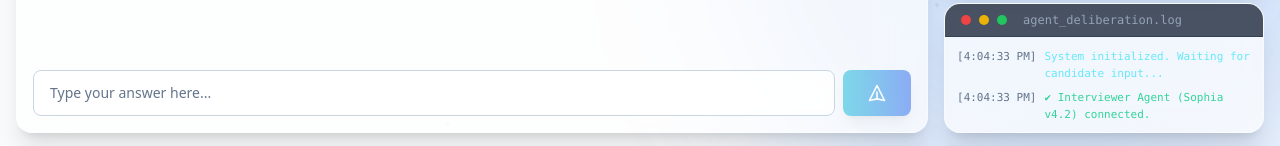
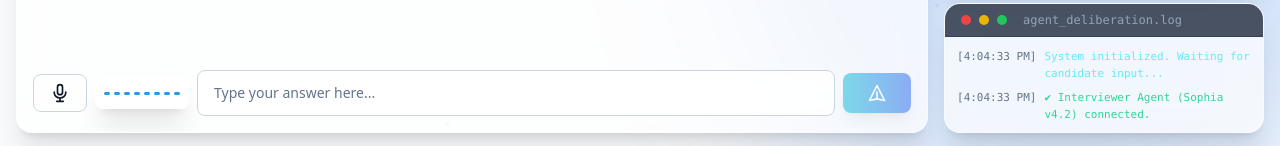
Before and after one commit to Biswa2531/multi-agent-interview-system, a React app in the folder frontend/: page /interview in a window 1280 px wide. Shown: the part 651-797 px from the top of the page. Built offline with nearby package versions, Linux system fonts and the light colour scheme; no server answers; sample sign-in values are in the browser's storage; the HTML template or start-up script is replaced by a standard one.

Commit message:
Week 6 phase 1 final update Completed Interactive AI Features: Added real-time Audio Visualizer (Web Audio API), finalized proctoring, TTS, hint system, and UI polish.

```diff
--- a/frontend/src/pages/Interview.jsx
+++ b/frontend/src/pages/Interview.jsx
@@ -44,10 +44,16 @@ function Interview() {
   const [webcamActive, setWebcamActive] = useState(false)
   const interviewStartedRef = useRef(interviewStarted)
   const [hintsUsed, setHintsUsed] = useState(0)
-
-  // Live Scores State (0 to 10)
   const [techScore, setTechScore] = useState(0)
   const [behavScore, setBehavScore] = useState(0)
+
+  // Audio Visualizer State
+  const [isListening, setIsListening] = useState(false)
+  const [audioLevels, setAudioLevels] = useState(Array(8).fill(0))
+  const audioContextRef = useRef(null)
+  const analyserRef = useRef(null)
+  const streamRef = useRef(null)
+  const animationRef = useRef(null)
 
   // Job Roles List
   const jobRoles = ['Software Engineer', 'Full Stack Developer', 'Data Scientist', 'DevOps Engineer', 'Product Manager', 'System Architect', 'Frontend Developer', 'Backend Developer']
@@ -81,18 +87,57 @@ function Interview() {
 
   // Ask for a Hint Function
   const handleAskHint = () => {
-    if (currentRound !== 1) {
-      toast.error('Hints are only available during the Technical Round!')
-      return
-    }
-    if (hintsUsed >= 3) {
-      toast.error('Maximum hints reached for this session.')
-      return
-    }
+    if (currentRound !== 1) { toast.error('Hints are only available during the Technical Round!'); return }
+    if (hintsUsed >= 3) { toast.error('Maximum hints reached for this session.'); return }
     setHintsUsed(prev => prev + 1)
     addLog('warning', `Hint requested by candidate. Score penalty applied (-5%). Hint #${hintsUsed + 1} used.`)
     toast.success('💡 Hint: Try breaking the problem down into smaller functions first!')
     setMessages(prev => [...prev, { role: 'ai', text: `**[HINT PROVIDED]**\nSince you asked for a clue, try breaking the problem down into smaller, manageable functions. Remember to handle edge cases! (Note: 5% score penalty applied).` }])
+  }
+
+  // Toggle Microphone & Visualizer
+  const toggleListening = async () => {
+    if (isListening) {
+      setIsListening(false)
+      cancelAnimationFrame(animationRef.current)
+      if (streamRef.current) streamRef.current.getTracks().forEach(track => track.stop())
+      if (audioContextRef.current) audioContextRef.current.close()
+      setAudioLevels(Array(8).fill(0))
+      return
+    }
+
+    try {
+      const stream = await navigator.mediaDevices.getUserMedia({ audio: true })
+      streamRef.current = stream
+
+      const AudioContext = window.AudioContext || window.webkitAudioContext
+      const audioContext = new AudioContext()
+      audioContextRef.current = audioContext
+
+      const analyser = audioContext.createAnalyser()
+      analyserRef.current = analyser
+      analyser.fftSize = 64
+
+      const source = audioContext.createMediaStreamSource(stream)
+      source.connect(analyser)
+
+      const bufferLength = analyser.frequencyBinCount
+      const dataArray = new Uint8Array(bufferLength)
+
+      setIsListening(true)
+
+      const updateVisualizer = () => {
+        analyser.getByteFrequencyData(dataArray)
+        const levels = Array.from(dataArray.slice(0, 8)).map(value => (value / 255) * 100)
+        setAudioLevels(levels)
+        animationRef.current = requestAnimationFrame(updateVisualizer)
+      }
+      updateVisualizer()
+      addLog('info', 'Microphone activated. Audio visualizer is live.')
+    } catch (err) {
+      toast.error('Microphone access denied.')
+      addLog('error', 'Microphone access denied.')
+    }
   }
 
   // MAIN INITIALIZATION & PROCTORING EFFECT
@@ -117,10 +162,7 @@ function Interview() {
         stream = await navigator.mediaDevices.getUserMedia({ video: true })
         setWebcamActive(true)
         addLog('success', 'Webcam proctoring activated. Snapshots will be taken every 30s.')
-
-        snapshotInterval = setInterval(() => {
-          addLog('info', 'Proctoring: Background snapshot captured and encrypted.')
-        }, 30000)
+        snapshotInterval = setInterval(() => { addLog('info', 'Proctoring: Background snapshot captured and encrypted.') }, 30000)
       } catch (err) {
         addLog('warning', 'Webcam access denied. Proctoring limited to tab-switch detection.')
       }
@@ -134,11 +176,7 @@ function Interview() {
           const newViolations = prev + 1
           addLog('error', `VIOLATION DETECTED: Tab switch or window minimize! (${newViolations}/3)`)
           toast.error(`⚠️ Warning: Tab switch detected! (${newViolations}/3)`)
-
-          if (newViolations >= 3) {
-            toast.error('Maximum violations reached. Auto-submitting interview.')
-            setTimeout(() => navigate('/feedback'), 2000)
-          }
+          if (newViolations >= 3) { toast.error('Maximum violations reached. Auto-submitting interview.'); setTimeout(() => navigate('/feedback'), 2000) }
           return newViolations
         })
       }
@@ -149,6 +187,10 @@ function Interview() {
       document.removeEventListener('visibilitychange', handleVisibilityChange)
       if (snapshotInterval) clearInterval(snapshotInterval)
       if (stream) stream.getTracks().forEach(track => track.stop())
+      // Cleanup Audio Visualizer
+      cancelAnimationFrame(animationRef.current)
+      if (streamRef.current) streamRef.current.getTracks().forEach(track => track.stop())
+      if (audioContextRef.current) audioContextRef.current.close()
     }
   }, [])
 
@@ -199,7 +241,6 @@ function Interview() {
     setMessages(prev => [...prev, { role: 'user', text: codeMessage }])
     addLog('success', 'Code submitted for evaluation.')
     toast.success('Code submitted to AI Evaluator!')
-    // Simulate score update on code submission
     setTechScore(prev => Math.min(prev + Math.random() * 2 + 1, 10))
   }
 
@@ -227,11 +268,8 @@ function Interview() {
       const res = await axios.post('http://127.0.0.1:5000/api/interview', { message: userMessage, job_role: jobRole, chat_history: chatHistory, current_round: currentRound }, { headers: { 'Authorization': `Bearer ${token}` } })
       addLog('info', 'Evaluator Agent (Chronos): Analyzing response...')
       setMessages(prev => [...prev, { role: 'ai', text: res.data.response }])
-
-      // Simulate live score updates
       setTechScore(prev => Math.min(prev + Math.random() * 1.5, 10))
       setBehavScore(prev => Math.min(prev + Math.random() * 1.5, 10))
-
       if (res.data.is_complete) { toast.success('Interview completed!'); setTimeout(() => navigate('/feedback'), 1500) }
     } catch (err) { toast.error('Failed to get AI response.'); addLog('error', 'API Error.') }
     finally { setIsLoading(false) }
@@ -366,9 +404,45 @@ function Interview() {
                 )}
                 <div ref={chatEndRef} />
               </div>
-              <div className="mt-4 flex gap-2">
-                <input type="text" value={input} onChange={(e) => setInput(e.target.value)} onKeyDown={handleKeyDown} placeholder="Type your answer here..." disabled={isLoading} className="flex-1 glass-input px-4 py-3 text-sm" />
-                <button onClick={handleSend} disabled={isLoading || !input.trim()} className="glass-button px-6 py-3 disabled:opacity-50 disabled:cursor-not-allowed">
+
+              {/* Input Area with Audio Visualizer */}
+              <div className="mt-4 flex gap-2 items-center">
+                <button
+                  onClick={toggleListening}
+                  className={`p-3 rounded-lg transition-all ${isListening ? 'bg-red-500 text-white animate-pulse shadow-lg shadow-red-500/30' : 'glass-button-secondary'}`}
+                  title={isListening ? "Stop Listening" : "Start Listening"}
+                >
+                  {isListening ? (
+                    <svg className="w-5 h-5" fill="none" stroke="currentColor" viewBox="0 0 24 24"><path strokeLinecap="round" strokeLinejoin="round" strokeWidth={2} d="M21 12a9 9 0 11-18 0 9 9 0 0118 0z" /><path strokeLinecap="round" strokeLinejoin="round" strokeWidth={2} d="M9 10a1 1 0 011-1h4a1 1 0 011 1v4a1 1 0 01-1 1h-4a1 1 0 01-1-1v-4z" /></svg>
+                  ) : (
+                    <svg className="w-5 h-5" fill="none" stroke="currentColor" viewBox="0 0 24 24"><path strokeLinecap="round" strokeLinejoin="round" strokeWidth={2} d="M19 11a7 7 0 01-7 7m0 0a7 7 0 01-7-7m7 7v4m0 0H8m4 0h4m-4-8a3 3 0 01-3-3V5a3 3 0 116 0v6a3 3 0 01-3 3z" /></svg>
+                  )}
+                </button>
+
+                <div className="flex items-center gap-1 h-8 px-2 glass-card rounded-lg min-w-[60px] justify-center">
+                  {audioLevels.map((level, index) => (
+                    <div
+                      key={index}
+                      className="w-1.5 bg-gradient-to-t from-cyan-500 to-blue-500 rounded-full transition-all duration-75"
+                      style={{ height: `${Math.max(level, 10)}%` }}
+                    ></div>
+                  ))}
+                </div>
+
+                <input
+                  type="text"
+                  value={input}
+                  onChange={(e) => setInput(e.target.value)}
+                  onKeyDown={handleKeyDown}
+                  placeholder={isListening ? "Listening... (Type your answer)" : "Type your answer here..."}
+                  disabled={isLoading}
+                  className="flex-1 glass-input px-4 py-3 text-sm"
+                />
+                <button
+                  onClick={handleSend}
+                  disabled={isLoading || !input.trim()}
+                  className="glass-button px-6 py-3 disabled:opacity-50 disabled:cursor-not-allowed"
+                >
                   <svg className="w-5 h-5" fill="none" stroke="currentColor" viewBox="0 0 24 24"><path strokeLinecap="round" strokeLinejoin="round" strokeWidth={2} d="M12 19l9 2-9-18-9 18 9-2zm0 0v-8" /></svg>
                 </button>
               </div>
@@ -424,7 +498,6 @@ function Interview() {
             <div className="glass-card rounded-2xl p-5 text-center">
               <h3 className="text-xs font-bold text-slate-500 dark:text-slate-400 uppercase tracking-wider mb-4">Live Evaluation</h3>
               <div className="flex justify-around">
-
                 <div className="flex flex-col items-center">
                   <div className="w-16 h-16 relative">
                     <ResponsiveContainer width="100%" height="100%">
@@ -452,7 +525,6 @@ function Interview() {
                   </div>
                   <p className="text-[10px] font-medium text-slate-600 dark:text-slate-400 mt-1">Behavioral</p>
                 </div>
-
               </div>
               <p className="text-[10px] text-slate-500 dark:text-slate-500 mt-4 italic">Scores update dynamically based on AI analysis.</p>
             </div>
```
